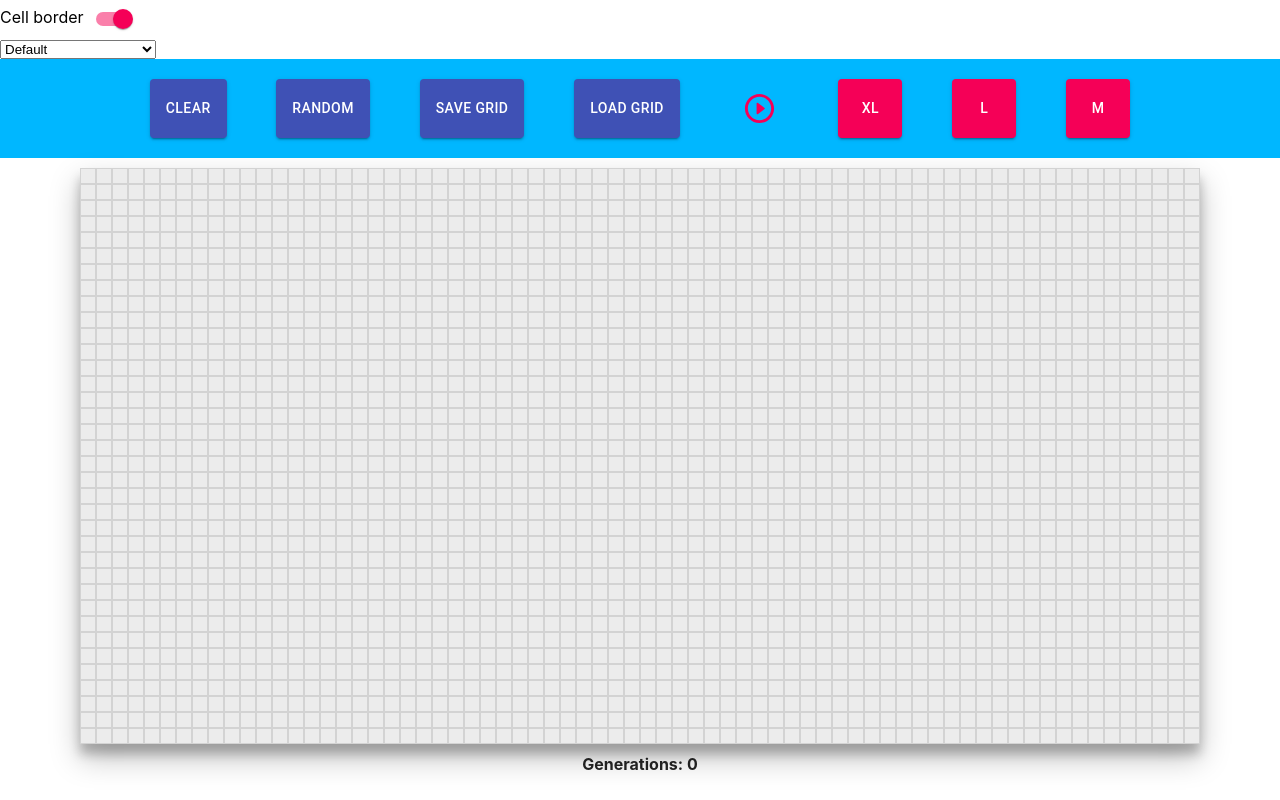
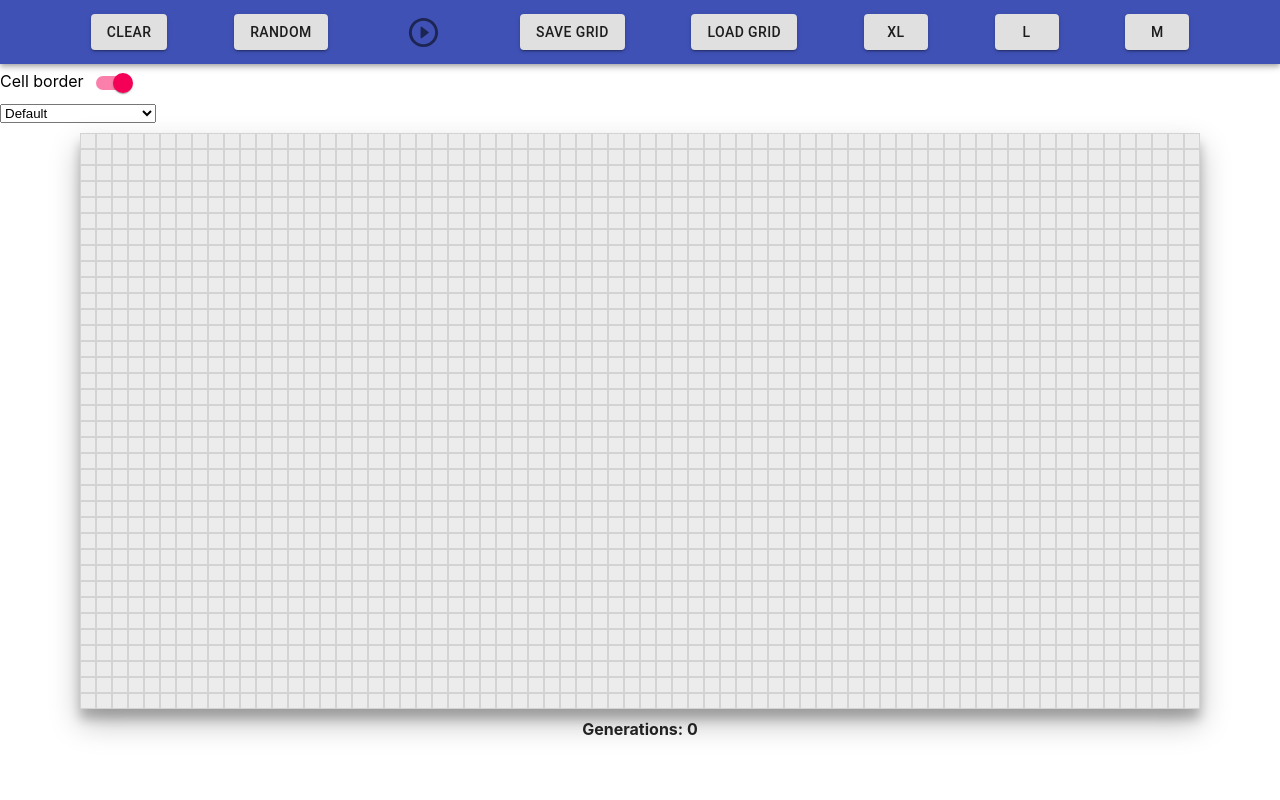
Before and after one commit to ahaku/the_game_of_life, a React (Create React App) app: page / in a window 1280 px wide. Built offline with nearby package versions, Linux system fonts and the light colour scheme.

Commit message:
AppBar added instead ButtonRow

```diff
--- a/src/Mainpage.css
+++ b/src/Mainpage.css
@@ -19,13 +19,16 @@
     border: 1px solid white
 }
 
-.ButtonRow {
+/* .ButtonRow {
     padding: 20px 100px;
     display: flex;
     justify-content: space-evenly;
-    background-color: rgb(0, 183, 255);
+    background-color: #212121;
+} */
+.ToolBar {
+    display: flex;
+    justify-content: space-evenly;
 }
-
 
 .Button {
     background-color: red;
--- a/src/Mainpage.jsx
+++ b/src/Mainpage.jsx
@@ -94,12 +94,6 @@ function Mainpage() {
 
     return (
         <div className='Mainpage' style={{ backgroundColor: colors.pageBackground }}>
-            <Switcher
-                label={'Cell border'}
-                removeCellBorder={() => setColors({...colors, border: 'none'})}
-                showCellBorder={() => setColors({...colors, border: ColorThemes[currentThemeName].border})}
-            ></Switcher>
-            <ThemeSelector ColorThemes={ColorThemes} setColors={setColors} setCurrentThemeName={setCurrentThemeName}></ThemeSelector>
             <ButtonRow
                 clearGenerationsNumber={() => numberGenerations = 0}
                 numberRows={numberRows}
@@ -152,6 +146,13 @@ function Mainpage() {
                     }
                 }}
             ></ButtonRow>
+            <Switcher
+                label={'Cell border'}
+                removeCellBorder={() => setColors({ ...colors, border: 'none' })}
+                showCellBorder={() => setColors({ ...colors, border: ColorThemes[currentThemeName].border })}
+            ></Switcher>
+            <ThemeSelector ColorThemes={ColorThemes} setColors={setColors} setCurrentThemeName={setCurrentThemeName}></ThemeSelector>
+
             <Grid
                 numberRows={numberRows}
                 numberCols={numberCols}
@@ -160,7 +161,7 @@ function Mainpage() {
                 setGrid={setGrid}
                 colors={colors}
             ></Grid>
-            <div className="GenerationsCount" style={{color: colors.fontColor}}>Generations: {numberGenerations}</div>
+            <div className="GenerationsCount" style={{ color: colors.fontColor }}>Generations: {numberGenerations}</div>
         </div>
     )
 }
--- a/src/components/ButtonRow/ButtonRow.jsx
+++ b/src/components/ButtonRow/ButtonRow.jsx
@@ -3,6 +3,8 @@ import Button from './Button/Button';
 import IconButton from '@material-ui/core/IconButton';
 import PauseCircleOutlineRoundedIcon from '@material-ui/icons/PauseCircleOutlineRounded';
 import PlayCircleOutlineRoundedIcon from '@material-ui/icons/PlayCircleOutlineRounded';
+import AppBar from '@material-ui/core/AppBar';
+import Toolbar from '@material-ui/core/Toolbar';
 import './../../Mainpage.css';
 
 function ButtonRow(props) {
@@ -11,9 +13,11 @@ function ButtonRow(props) {
         emptyGridGenerate, setSavedGrid, savedGrid, gameSpeed, setGrid, grid, running, runningRef } = props;
     return (
         <div className="ButtonRow">
+            <AppBar position="static">
+                <Toolbar className='ToolBar'>
                     <Button
                         variant='contained'
-                color='primary'
+                        // color='default'
                         title="Clear"
                         onClick={() => {
                             props.clearGenerationsNumber();
@@ -22,7 +26,7 @@ function ButtonRow(props) {
                     />
                     <Button
                         variant='contained'
-                color='primary'
+                        // color='primary'
                         title="Random"
                         onClick={() => {
                             props.clearGenerationsNumber();
@@ -33,25 +37,9 @@ function ButtonRow(props) {
                             setGrid(rows);
                         }}
                     />
-            <Button
-                variant='contained'
-                color='primary'
-                title="Save grid"
-                onClick={() => {
-                    setSavedGrid(grid);
-                }}
-            />
-            <Button
-                variant='contained'
-                color='primary'
-                title="Load grid"
-                onClick={() => {
-                    setGrid(savedGrid);
-                }}
-            />
                     <IconButton
                         variant='contained'
-                color='secondary'
+                        // color='secondary'
                         title='Play/Pause'
                         onClick={() => {
                             setRunning(!running)
@@ -64,6 +52,23 @@ function ButtonRow(props) {
                         {runningRef.current ? <PauseCircleOutlineRoundedIcon fontSize='large' /> : <PlayCircleOutlineRoundedIcon fontSize='large' />}
                         {/* <PlayCircleOutlineRoundedIcon color="primary" fontSize='medium'/> */}
                     </IconButton>
+                    <Button
+                        variant='contained'
+                        // color='primary'
+                        title="Save grid"
+                        onClick={() => {
+                            setSavedGrid(grid);
+                        }}
+                    />
+                    <Button
+                        variant='contained'
+                        // color='primary'
+                        title="Load grid"
+                        onClick={() => {
+                            setGrid(savedGrid);
+                        }}
+                    />
+
                     {/* <Button
                 variant='contained'
                 color='primary'
@@ -79,7 +84,7 @@ function ButtonRow(props) {
             /> */}
                     <Button
                         variant='contained'
-                color='secondary'
+                        // color='secondary'
                         disabled={runningRef.current ? true : false}
                         title={'XL'}
                         onClick={() => props.changeGridSize('XL')}
@@ -87,14 +92,14 @@ function ButtonRow(props) {
                     <Button
                         variant='contained'
                         disabled={runningRef.current ? true : false}
-                color='secondary'
+                        // color='secondary'
                         title={'L'}
                         onClick={() => props.changeGridSize('L')}
                     />
                     <Button
                         variant='contained'
                         disabled={runningRef.current ? true : false}
-                color='secondary'
+                        // color='secondary'
                         title={'M'}
                         onClick={() => props.changeGridSize('M')}
                     />
@@ -122,6 +127,9 @@ function ButtonRow(props) {
                 setSavedGrid(customSizeGridGenerate(30, 30));
             }}
         /> */}
+
+                </Toolbar>
+            </AppBar>
         </div>
     )
 }
```
Lines whose indentation alone changed are shown as unchanged.
